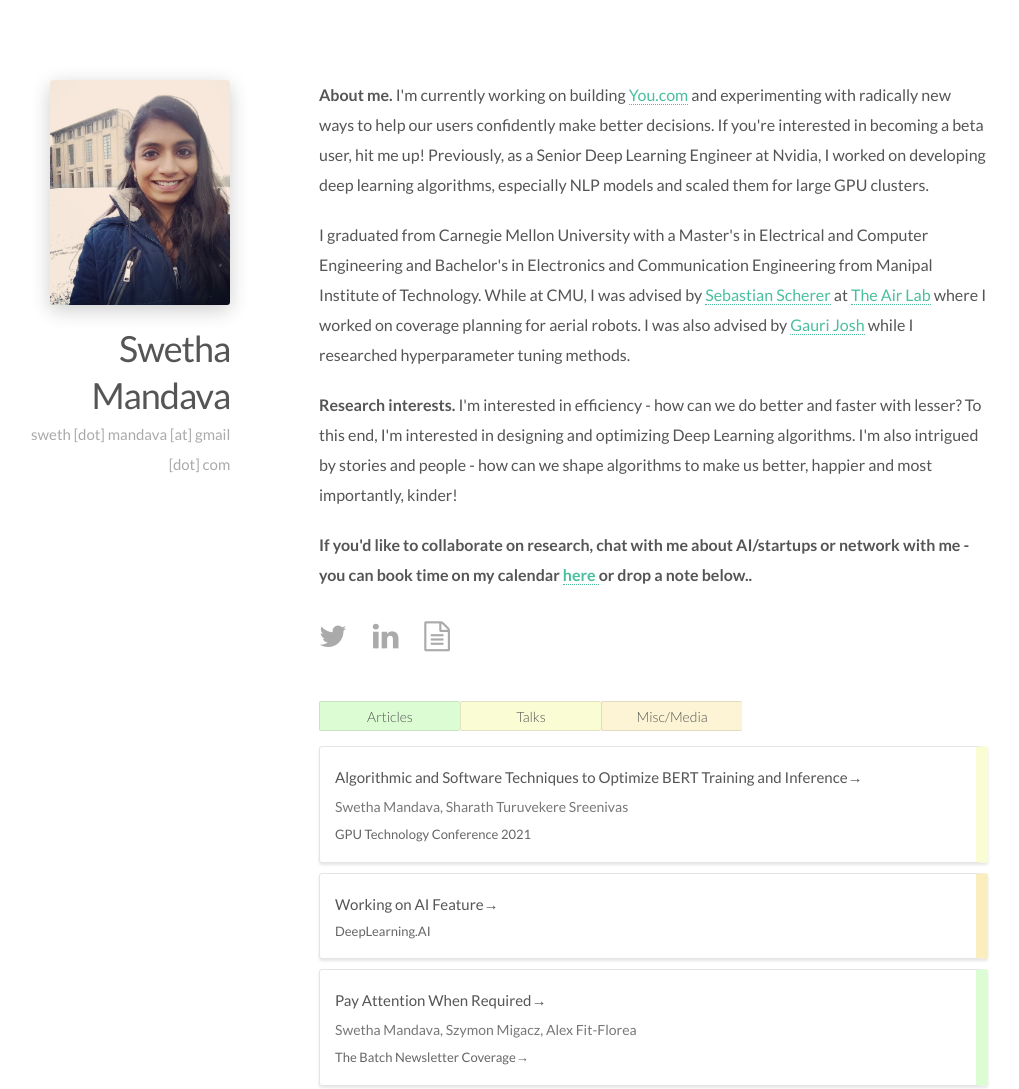
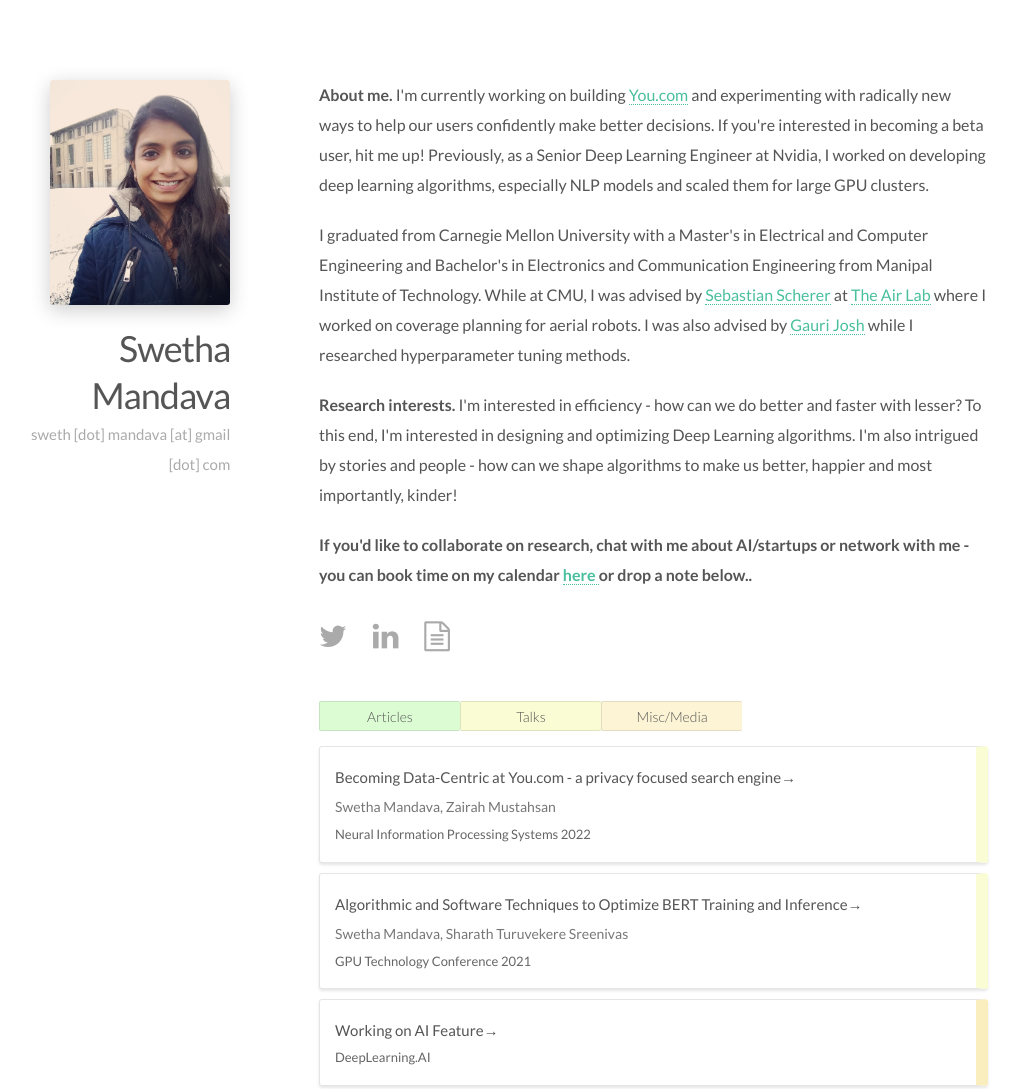
Before and after one commit to swethmandava/swethmandava.github.io, a plain HTML site: page index.html in a window 1280 px wide. Shown: the top 1089 px of the page, without its empty margins (123-1142 px from the left). Drawn offline with Linux system fonts and the light colour scheme.

Commit message:
add neurips 2022

```diff
--- a/index.html
+++ b/index.html
@@ -70,6 +70,13 @@
                     </div>
                     </div>
                     <div class="pub" style="border-right-color: rgba(231, 240, 41, 0.2);">
+                        <a target="_blank" href="https://drive.google.com/file/d/16FcAOeYYXRRW7Tptem70DrTJqeg53BBe/view?usp=sharing">
+                        <span class="pub-title">Becoming Data-Centric at You.com - a privacy focused search engine<i class="rarr">&rarr;</i></span>
+                        </a>
+                        <span class="pub-authors">Swetha Mandava, Zairah Mustahsan</span>
+                        <span class="pub-meta">Neural Information Processing Systems 2022</span>
+                    </div>
+                    <div class="pub" style="border-right-color: rgba(231, 240, 41, 0.2);">
                         <a target="_blank" href="https://gtc21.event.nvidia.com/media/Algorithmic%20and%20Software%20Techniques%20to%20Optimize%20BERT%20Training%20and%20Inference%20%5BS31140%5D/1_71wyojtp">
                         <span class="pub-title">Algorithmic and Software Techniques to Optimize BERT Training and Inference<i class="rarr">&rarr;</i></span>
                         </a>
```
